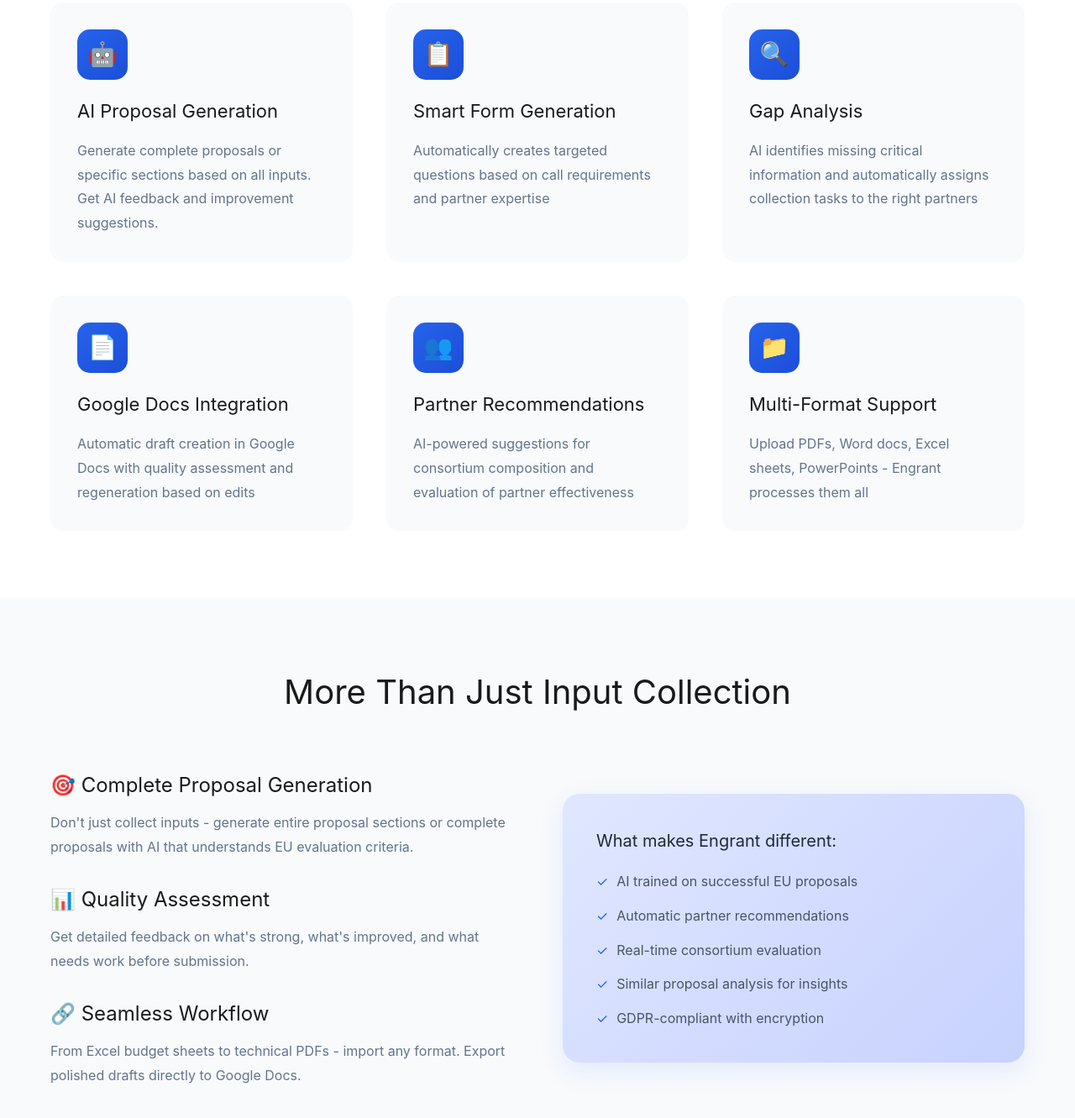
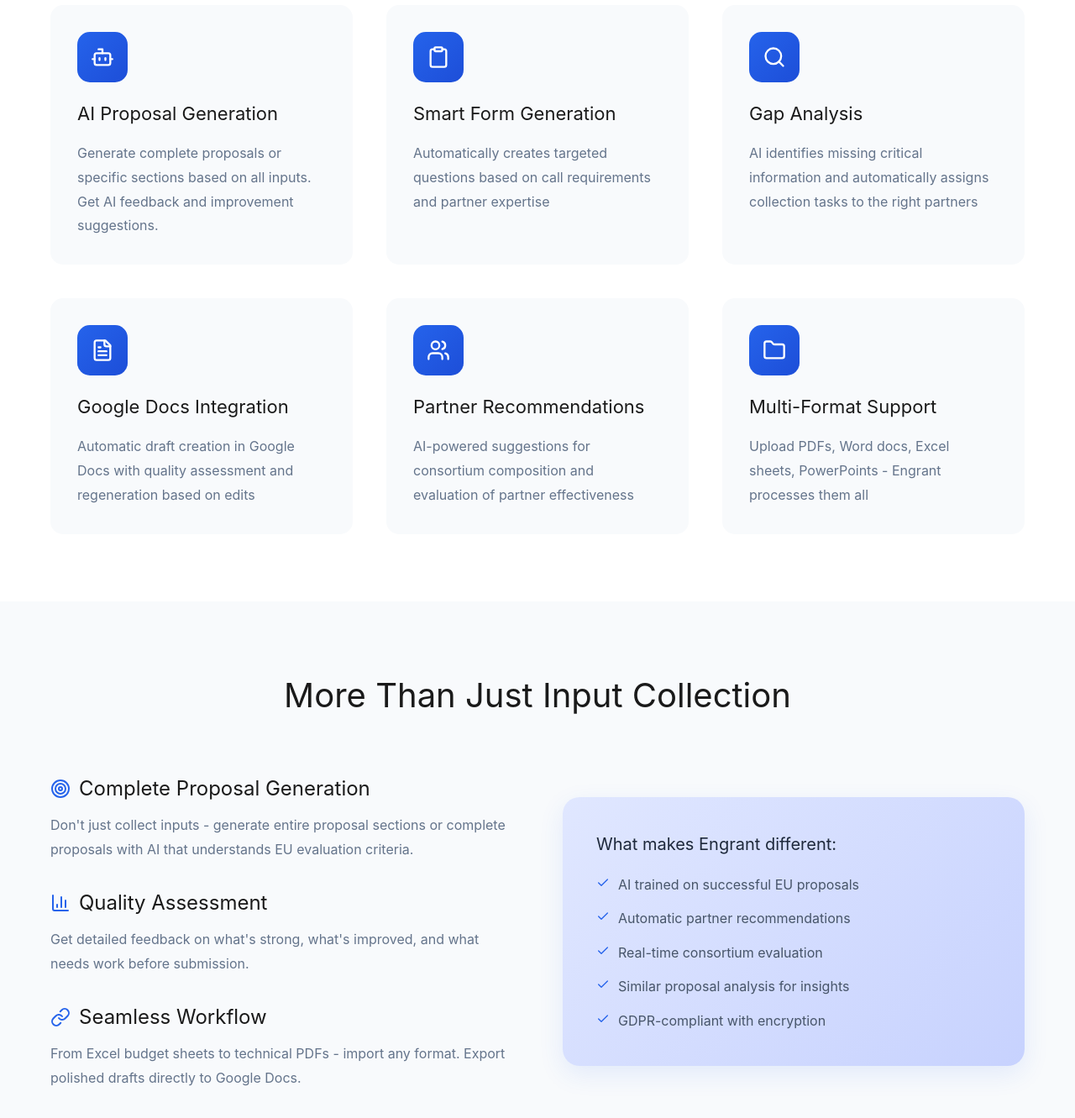
Before and after one commit to uluhonolulu/engrant-web, a Gatsby site: page / in a window 1280 px wide. Shown: the part 2105-3436 px from the top of the page at 84% size. Built offline with nearby package versions, Linux system fonts and the light colour scheme; Gatsby itself is replaced by a stand-in of ours.

Commit message:
Emojis to icons

```diff
--- a/src/pages/index.js
+++ b/src/pages/index.js
@@ -1,5 +1,19 @@
 import * as React from "react"
 import { Link } from 'gatsby'
+import {
+  Clock,
+  Puzzle,
+  Target,
+  Bot,
+  Clipboard,
+  Search,
+  FileText,
+  Users,
+  Folder,
+  BarChart3,
+  Link as LinkIcon,
+  Check
+} from 'lucide-react'
 
 const IndexPage = () => {
   React.useEffect(() => {
@@ -248,6 +262,15 @@ const IndexPage = () => {
         .pain-icon {
           font-size: 48px;
           margin-bottom: 20px;
+          display: flex;
+          justify-content: center;
+          align-items: center;
+          width: 80px;
+          height: 80px;
+          margin: 0 auto 20px;
+          background: linear-gradient(135deg, #2563eb, #1d4ed8);
+          border-radius: 20px;
+          color: white;
         }
 
         .pain-point h3 {
@@ -503,17 +526,23 @@ const IndexPage = () => {
           </p>
           <div className="pain-points">
             <div className="pain-point">
-              <div className="pain-icon">⏰</div>
+              <div className="pain-icon">
+                <Clock size={32} />
+              </div>
               <h3>Time Drain</h3>
               <p>Endless emails, calls, and reminders just to get basic information from partners</p>
             </div>
             <div className="pain-point">
-              <div className="pain-icon">🧩</div>
+              <div className="pain-icon">
+                <Puzzle size={32} />
+              </div>
               <h3>Incomplete Inputs</h3>
               <p>Partners submit fragmented information that doesn't match proposal requirements</p>
             </div>
             <div className="pain-point">
-              <div className="pain-icon">🎯</div>
+              <div className="pain-icon">
+                <Target size={32} />
+              </div>
               <h3>Missed Criteria</h3>
               <p>Critical evaluation points get overlooked when partners don't understand what's needed</p>
             </div>
@@ -556,32 +585,44 @@ const IndexPage = () => {
           <h2 className="section-title">Built for Winning Proposals</h2>
           <div className="feature-grid">
             <div className="feature">
-              <div className="feature-icon">🤖</div>
+              <div className="feature-icon">
+                <Bot size={28} />
+              </div>
               <h3>AI Proposal Generation</h3>
               <p>Generate complete proposals or specific sections based on all inputs. Get AI feedback and improvement suggestions.</p>
             </div>
             <div className="feature">
-              <div className="feature-icon">📋</div>
+              <div className="feature-icon">
+                <Clipboard size={28} />
+              </div>
               <h3>Smart Form Generation</h3>
               <p>Automatically creates targeted questions based on call requirements and partner expertise</p>
             </div>
             <div className="feature">
-              <div className="feature-icon">🔍</div>
+              <div className="feature-icon">
+                <Search size={28} />
+              </div>
               <h3>Gap Analysis</h3>
               <p>AI identifies missing critical information and automatically assigns collection tasks to the right partners</p>
             </div>
             <div className="feature">
-              <div className="feature-icon">📄</div>
+              <div className="feature-icon">
+                <FileText size={28} />
+              </div>
               <h3>Google Docs Integration</h3>
               <p>Automatic draft creation in Google Docs with quality assessment and regeneration based on edits</p>
             </div>
             <div className="feature">
-              <div className="feature-icon">👥</div>
+              <div className="feature-icon">
+                <Users size={28} />
+              </div>
               <h3>Partner Recommendations</h3>
               <p>AI-powered suggestions for consortium composition and evaluation of partner effectiveness</p>
             </div>
             <div className="feature">
-              <div className="feature-icon">📁</div>
+              <div className="feature-icon">
+                <Folder size={28} />
+              </div>
               <h3>Multi-Format Support</h3>
               <p>Upload PDFs, Word docs, Excel sheets, PowerPoints - Engrant processes them all</p>
             </div>
@@ -596,15 +637,24 @@ const IndexPage = () => {
           <div style={{display: 'grid', gridTemplateColumns: '1fr 1fr', gap: '60px', alignItems: 'center', marginTop: '60px'}}>
             <div>
               <div style={{marginBottom: '30px'}}>
-                <h3 style={{fontSize: '24px', marginBottom: '10px', color: '#1a1a1a'}}>🎯 Complete Proposal Generation</h3>
+                <h3 style={{fontSize: '24px', marginBottom: '10px', color: '#1a1a1a', display: 'flex', alignItems: 'center', gap: '10px'}}>
+                  <Target size={24} style={{color: '#2563eb'}} />
+                  Complete Proposal Generation
+                </h3>
                 <p style={{color: '#64748b', lineHeight: '1.8'}}>Don't just collect inputs - generate entire proposal sections or complete proposals with AI that understands EU evaluation criteria.</p>
               </div>
               <div style={{marginBottom: '30px'}}>
-                <h3 style={{fontSize: '24px', marginBottom: '10px', color: '#1a1a1a'}}>📊 Quality Assessment</h3>
+                <h3 style={{fontSize: '24px', marginBottom: '10px', color: '#1a1a1a', display: 'flex', alignItems: 'center', gap: '10px'}}>
+                  <BarChart3 size={24} style={{color: '#2563eb'}} />
+                  Quality Assessment
+                </h3>
                 <p style={{color: '#64748b', lineHeight: '1.8'}}>Get detailed feedback on what's strong, what's improved, and what needs work before submission.</p>
               </div>
               <div>
-                <h3 style={{fontSize: '24px', marginBottom: '10px', color: '#1a1a1a'}}>🔗 Seamless Workflow</h3>
+                <h3 style={{fontSize: '24px', marginBottom: '10px', color: '#1a1a1a', display: 'flex', alignItems: 'center', gap: '10px'}}>
+                  <LinkIcon size={24} style={{color: '#2563eb'}} />
+                  Seamless Workflow
+                </h3>
                 <p style={{color: '#64748b', lineHeight: '1.8'}}>From Excel budget sheets to technical PDFs - import any format. Export polished drafts directly to Google Docs.</p>
               </div>
             </div>
@@ -612,23 +662,23 @@ const IndexPage = () => {
               <h4 style={{fontSize: '20px', marginBottom: '20px', color: '#1e293b'}}>What makes Engrant different:</h4>
               <ul style={{listStyle: 'none', padding: 0}}>
                 <li style={{marginBottom: '15px', display: 'flex', alignItems: 'flex-start'}}>
-                  <span style={{color: '#2563eb', marginRight: '10px'}}>✓</span>
+                  <Check size={16} style={{color: '#2563eb', marginRight: '10px', marginTop: '2px', flexShrink: 0}} />
                   <span style={{color: '#475569'}}>AI trained on successful EU proposals</span>
                 </li>
                 <li style={{marginBottom: '15px', display: 'flex', alignItems: 'flex-start'}}>
-                  <span style={{color: '#2563eb', marginRight: '10px'}}>✓</span>
+                  <Check size={16} style={{color: '#2563eb', marginRight: '10px', marginTop: '2px', flexShrink: 0}} />
                   <span style={{color: '#475569'}}>Automatic partner recommendations</span>
                 </li>
                 <li style={{marginBottom: '15px', display: 'flex', alignItems: 'flex-start'}}>
-                  <span style={{color: '#2563eb', marginRight: '10px'}}>✓</span>
+                  <Check size={16} style={{color: '#2563eb', marginRight: '10px', marginTop: '2px', flexShrink: 0}} />
                   <span style={{color: '#475569'}}>Real-time consortium evaluation</span>
                 </li>
                 <li style={{marginBottom: '15px', display: 'flex', alignItems: 'flex-start'}}>
-                  <span style={{color: '#2563eb', marginRight: '10px'}}>✓</span>
+                  <Check size={16} style={{color: '#2563eb', marginRight: '10px', marginTop: '2px', flexShrink: 0}} />
                   <span style={{color: '#475569'}}>Similar proposal analysis for insights</span>
                 </li>
                 <li style={{display: 'flex', alignItems: 'flex-start'}}>
-                  <span style={{color: '#2563eb', marginRight: '10px'}}>✓</span>
+                  <Check size={16} style={{color: '#2563eb', marginRight: '10px', marginTop: '2px', flexShrink: 0}} />
                   <span style={{color: '#475569'}}>GDPR-compliant with encryption</span>
                 </li>
               </ul>
```
